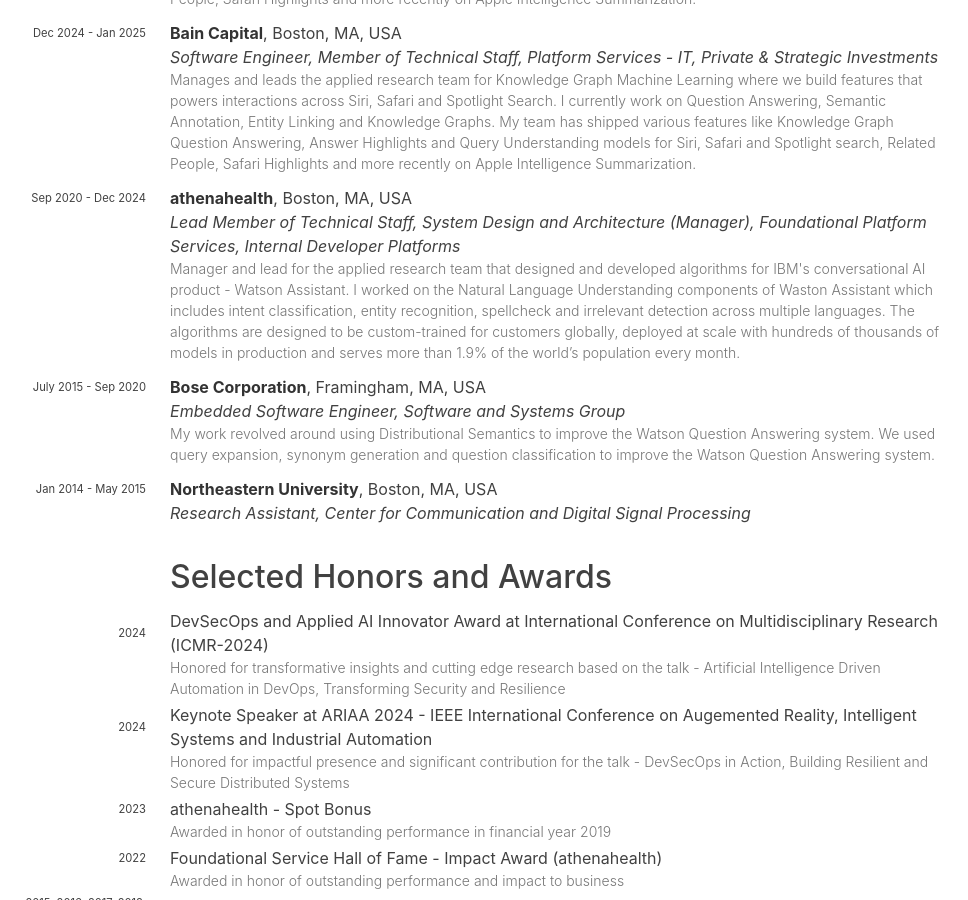
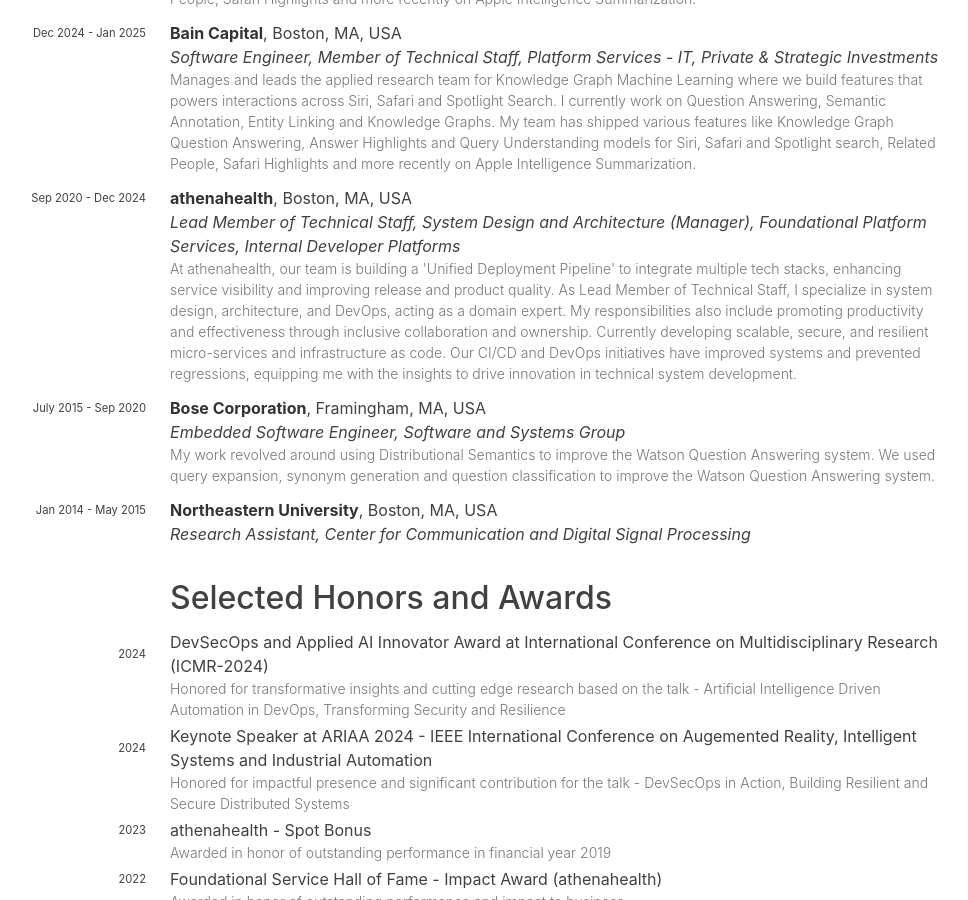
Before and after one commit to hariharanragothaman/hariharanragothaman.github.io, a Jekyll site: the page built from cv.md, in a window 1280 px wide and 900 px high, scrolled down 776 px. Shown: the whole window, without its empty margins (162-1130 px from the left). Built offline with Jekyll 4.4.1, drawn with Linux system fonts in a browser that asks for light colours; nearby versions of some CDN libraries; some web fonts are replaced.

Commit message:
Polishes and Updates

```diff
--- a/_data/experiences.yaml
+++ b/_data/experiences.yaml
@@ -19,7 +19,7 @@
   position: Lead Member of Technical Staff, System Design and Architecture (Manager)
   group: "Foundational Platform Services, Internal Developer Platforms"
   year: "Sep 2020 - Dec 2024"
-  description: "Manager and lead for the applied research team that designed and developed algorithms for IBM's conversational AI product - Watson Assistant. I worked on the Natural Language Understanding components of Waston Assistant which includes intent classification, entity recognition, spellcheck and irrelevant detection across multiple languages. The algorithms are designed to be custom-trained for customers globally, deployed at scale with hundreds of thousands of models in production and serves more than 1.9% of the world’s population every month."
+  description: "At athenahealth, our team is building a 'Unified Deployment Pipeline' to integrate multiple tech stacks, enhancing service visibility and improving release and product quality. As Lead Member of Technical Staff, I specialize in system design, architecture, and DevOps, acting as a domain expert. My responsibilities also include promoting productivity and effectiveness through inclusive collaboration and ownership. Currently developing scalable, secure, and resilient micro-services and infrastructure as code. Our CI/CD and DevOps initiatives have improved systems and prevented regressions, equipping me with the insights to drive innovation in technical system development."
   type: industry
 
 
```
